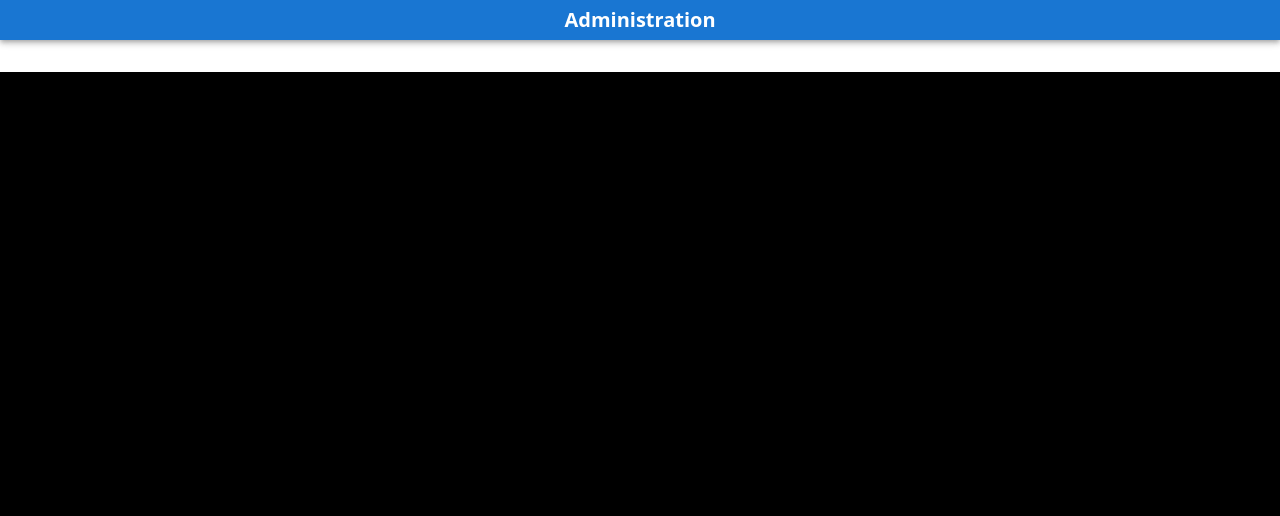
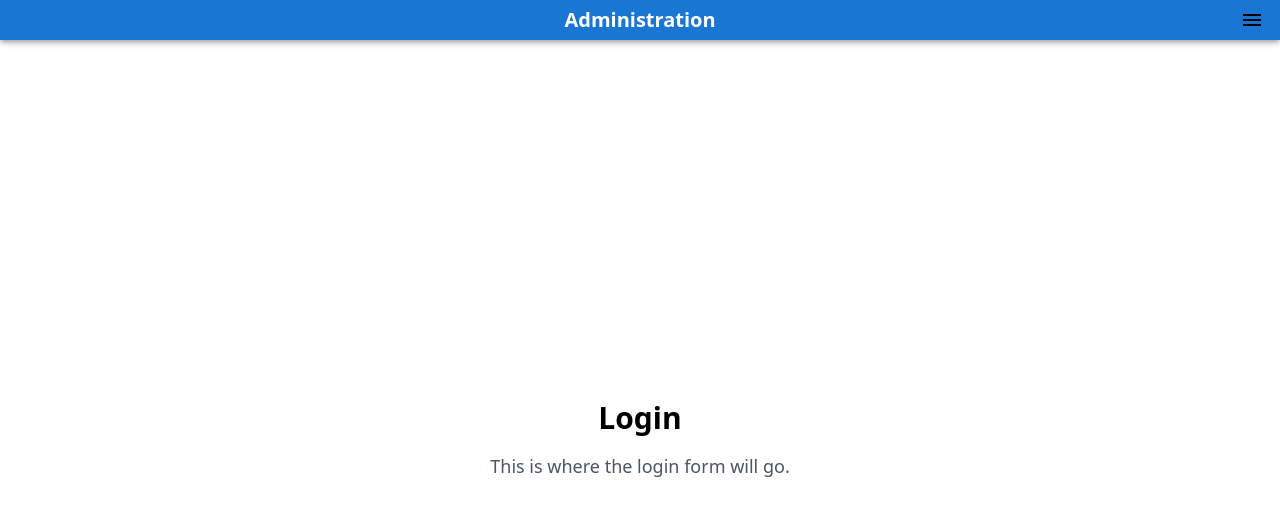
Before and after one commit to jdad24/poker-dashboard, a React (Vite) app: page /login in a window 1280 px wide. Before the commit this address had no page. Shown: the top 516 px of the page. Built offline with nearby package versions, Linux system fonts and the light colour scheme.

Commit message:
initial auth pages

```diff
--- a/src/App.tsx
+++ b/src/App.tsx
@@ -1,6 +1,8 @@
 import './App.css'
 import Header from './components/header';
 import AdminPage from './pages/admin';
+import CreateAccountPage from './pages/create-account';
+import LoginPage from './pages/login';
 import { BrowserRouter, Routes, Route } from 'react-router-dom';
 
 function App() {
@@ -11,6 +13,8 @@ function App() {
         <Header />
         <Routes>
           <Route path="/" element={<AdminPage/>} />
+          <Route path="/create-account" element={<CreateAccountPage />} />
+          <Route path="/login" element={<LoginPage />} />
         </Routes>
       </BrowserRouter>
     </div>
--- a/src/components/header.tsx
+++ b/src/components/header.tsx
@@ -1,19 +1,30 @@
-import { AppBar,
-    //  Button
-    } from "@mui/material"
-// import { Link } from "react-router-dom"
+import { AppBar, Menu, MenuItem } from "@mui/material"
+import { Menu as MenuIcon } from "@mui/icons-material"
+import { useState } from "react";
+import { Link } from "react-router-dom";
 
 export default function Header() {
+    const [menuAnchorEl, setMenuAnchorEl] = useState<null | SVGElement>(null);
+
+    const renderMenu = (e: React.MouseEvent<SVGElement>) => {
+        // Logic to render the menu goes here
+        // This could involve setting state to open a dropdown or modal
+        setMenuAnchorEl(e.currentTarget);
+    }
 
     return (
         <AppBar position="sticky" className="flex flex-row justify-center items-center h-10">
-            {/* <Link to="/players">
-                <Button className="text-white font-bold">Players</Button>
-            </Link>
-            <Link to="/transactions">
-                <Button className="text-white font-bold">Transactions</Button>
-            </Link> */}
             <div className="text-white text-xl font-bold">Administration</div>
+            <MenuIcon className="fill-black absolute right-4 hover:cursor-pointer hover:scale-125" onClick={(e) => renderMenu(e)} />
+            <Menu
+                id="menu-appbar"
+                anchorEl={menuAnchorEl}
+                open={menuAnchorEl !== null}
+                onClose={() => setMenuAnchorEl(null)}
+            >
+                <MenuItem className="font-bold"><Link to="/create-account">Create Account</Link></MenuItem>
+                <MenuItem className="font-bold"><Link to="/login">Login</Link></MenuItem>
+            </Menu>
         </AppBar>
     )
 }
--- a/src/pages/admin.tsx
+++ b/src/pages/admin.tsx
@@ -51,7 +51,7 @@ export default function AdminPage() {
         setPlayerTab(newValue);
     }
 
-     const handleDealerTabChange = (_event: React.SyntheticEvent, newValue: number) => {
+    const handleDealerTabChange = (_event: React.SyntheticEvent, newValue: number) => {
         // Handle tab change logic here
         setDealerTab(newValue);
     }
@@ -100,10 +100,10 @@ export default function AdminPage() {
     return (
         <div className="flex flex-col w-[95%] h-auto min-h-screen mx-auto">
             <div className="flex flex-row justify-between mt-4 mb-12 ">
-                <DataCard className="m-4 shadow-md shadow-black" title="Total Players" value={String(players.length)} />
-                <DataCard className="m-4 shadow-md shadow-black" title="Total Dealers" value={String(dealers.length)} />
-                <DataCard className="m-4 shadow-md shadow-black" title="Total Player Transactions" value={String(playerTransactions.length)} />
-                <DataCard className="m-4 shadow-md shadow-black" title="Total Dealer Sessions" value={String(dealerSessions.length)} />
+                <DataCard className="m-4 shadow-md shadow-black" title="Players" value={String(players.length)} />
+                <DataCard className="m-4 shadow-md shadow-black" title="Dealers" value={String(dealers.length)} />
+                <DataCard className="m-4 shadow-md shadow-black" title="Player Transactions" value={String(playerTransactions.length)} />
+                <DataCard className="m-4 shadow-md shadow-black" title="Dealer Sessions" value={String(dealerSessions.length)} />
             </div>
             <div className="flex flex-col space-y-15">
                 <div className={`bg-blue-400/20 pt-4 pb-8 px-8 rounded-lg shadow-sm shadow-black ${playerTabExpanded ? 'h-auto' : 'h-20'} overflow-hidden`}>
@@ -116,7 +116,7 @@ export default function AdminPage() {
                     </div>
                     {renderPlayerTabContent()}
                 </div>
-              <div className={`bg-blue-400/20 pt-4 pb-8 px-8 rounded-lg shadow-sm shadow-black ${dealerTabExpanded ? 'h-auto' : 'h-20'} overflow-hidden`}>
+                <div className={`bg-blue-400/20 pt-4 pb-8 px-8 rounded-lg shadow-sm shadow-black ${dealerTabExpanded ? 'h-auto' : 'h-20'} overflow-hidden`}>
                     <div className="flex flex-row justify-between">
                         <Tabs onChange={handleDealerTabChange} className="mb-4" value={dealerTab}>
                             <Tab className="font-bold" label="Dealers" value={0} />
@@ -125,7 +125,7 @@ export default function AdminPage() {
                         <OpenInFull className="ml-auto hover:scale-125 cursor-pointer" onClick={() => setDealerTabExpanded(!dealerTabExpanded)} />
                     </div>
                     {renderDealerTabContent()}
-                    </div>
+                </div>
             </div>
             <NewPlayerModal open={newPlayerModalOpen} handleClose={() => setNewPlayerModalOpen(false)} />
             <NewDealerModal open={newDealerModalOpen} handleClose={() => setNewDealerModalOpen(false)} />
--- /dev/null
+++ b/src/pages/create-account.tsx
@@ -0,0 +1,8 @@
+export default function CreateAccountPage() {
+    return (
+        <div className="flex flex-col items-center justify-center h-screen">
+            <h1 className="text-3xl font-bold mb-4">Create Account</h1>
+            <p className="text-lg text-gray-600">This is where the account creation form will go.</p>
+        </div>
+    )
+}
--- /dev/null
+++ b/src/pages/login.tsx
@@ -0,0 +1,8 @@
+export default function LoginPage() {
+    return (
+        <div className="flex flex-col items-center justify-center h-screen">
+            <h1 className="text-3xl font-bold mb-4">Login</h1>
+            <p className="text-lg text-gray-600">This is where the login form will go.</p>
+        </div>
+    )
+}
```
